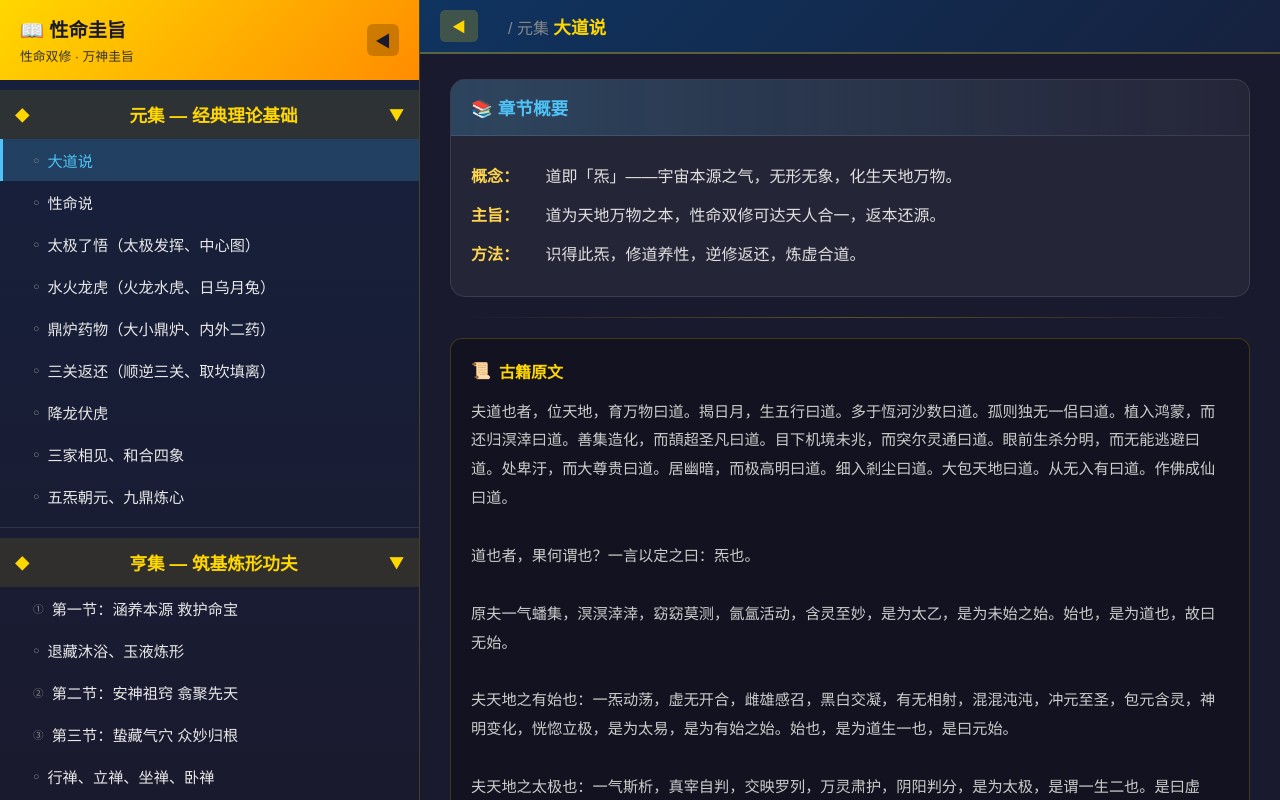
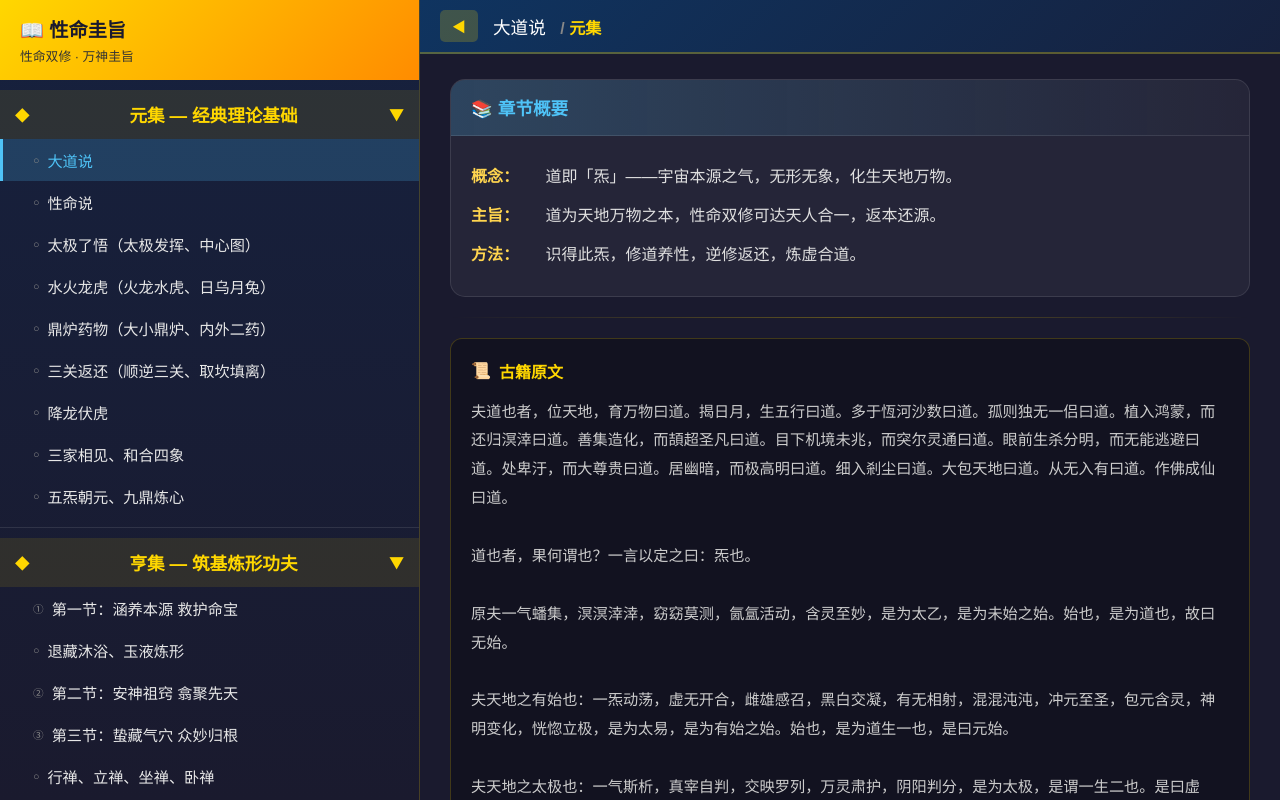
Before and after one commit to DalvikSu/xmgz, a plain HTML site: page index.html in a window 1280 px wide. Drawn offline with Linux system fonts and the light colour scheme.

Commit message:
优化折叠按钮和标题样式

```diff
--- a/index.html
+++ b/index.html
@@ -49,20 +49,7 @@
             font-size: 0.8em;
             margin: 3px 0 0 0;
         }
-        .sidebar-collapse-btn {
-            background: rgba(0,0,0,0.2);
-            border: none;
-            color: #1a1a2e;
-            width: 32px;
-            height: 32px;
-            border-radius: 6px;
-            cursor: pointer;
-            font-size: 16px;
-            display: flex;
-            align-items: center;
-            justify-content: center;
-            transition: background 0.2s;
-        }
+
         .sidebar-collapse-btn:hover {
             background: rgba(0,0,0,0.3);
         }
@@ -218,18 +205,22 @@
             text-overflow: ellipsis;
         }
         .content-header h2 {
-            color: #ffd700;
             font-size: 1.1em;
             display: inline;
         }
-        .content-header .subtitle {
+        .content-header .section-name {
+            color: #fff;
+            font-weight: normal;
+            margin-right: 10px;
+        }
+        .content-header .collection-name {
+            color: #ffd700;
+            font-weight: bold;
+            font-size: 1em;
+        }
+        .content-header .collection-name::before {
+            content: "/ ";
             color: #888;
-            font-size: 1em;
-            margin-left: 15px;
-            display: inline;
-        }
-        .content-header .subtitle::before {
-            content: "/ ";
         }
 
         .content-body {
@@ -698,7 +689,6 @@
                     <h1>📖 性命圭旨</h1>
                     <p>性命双修 · 万神圭旨</p>
                 </div>
-                <button class="sidebar-collapse-btn" onclick="toggleSidebar()">◀</button>
             </div>
 
             <div class="collection open" data-collection="yuan">
@@ -1436,8 +1426,14 @@
         // 切换收藏夹展开/收起
         function toggleSidebar() {
             const sidebar = document.getElementById('sidebar');
-            sidebar.classList.toggle('collapsed');
-            document.body.classList.toggle('sidebar-collapsed');
+            const isCollapsed = sidebar.classList.toggle('collapsed');
+            document.body.classList.toggle('sidebar-collapsed', isCollapsed);
+
+            // 切换按钮图标
+            const collapseBtns = document.querySelectorAll('.collapse-btn');
+            collapseBtns.forEach(btn => {
+                btn.textContent = isCollapsed ? '▶' : '◀';
+            });
         }
 
         function toggleCollection(el) {
@@ -1469,8 +1465,8 @@
                 <div class="content-header">
                     <button class="collapse-btn" onclick="toggleSidebar()">◀</button>
                     <div class="header-titles">
-                        <span class="subtitle">${data.collection}</span>
-                        <h2>${data.title}</h2>
+                        <h2 class="section-name">${data.title}</h2>
+                        <span class="collection-name">${data.collection}</span>
                     </div>
                 </div>
                 <div class="content-body">
```
